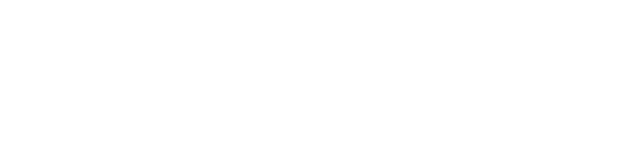
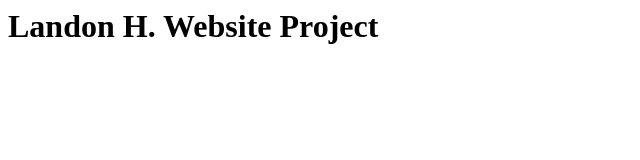
Before and after one commit to Landoooooooooo/Website_Project, a plain HTML site: page index.html in a window 1280 px wide. Shown: the whole page, without its empty margins (0-640 px from the left). Drawn offline with Linux system fonts and the light colour scheme.

Commit message:
Update index.html

```diff
--- a/index.html
+++ b/index.html
@@ -4,6 +4,7 @@
     Landon H. Website Project
   </title>
 </head>
+  <h1>Landon H. Website Project</h1>
 <body background="c901d66c7e1ddcc4293df9c03949decb.png">
 
 </body>
```
